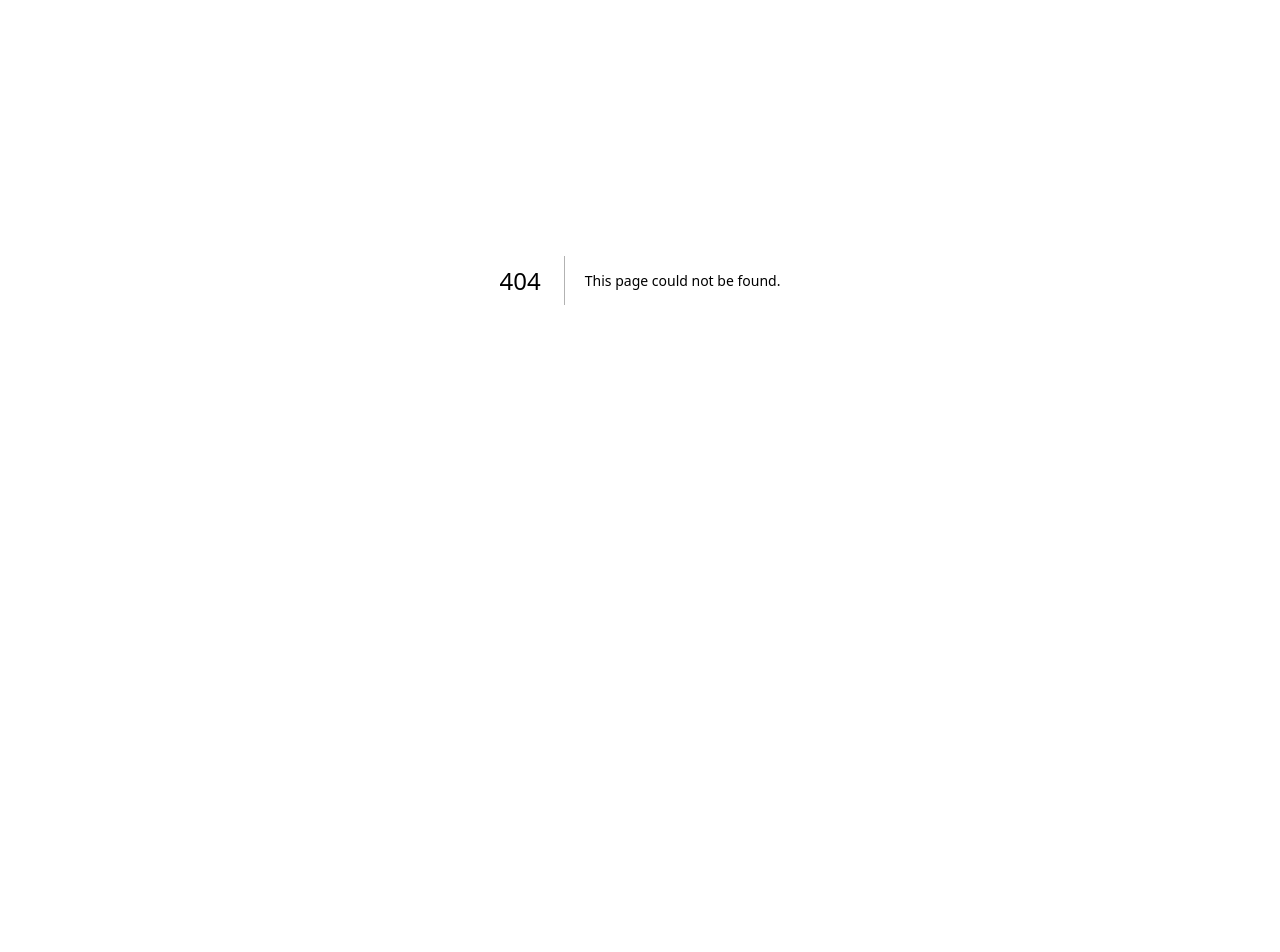
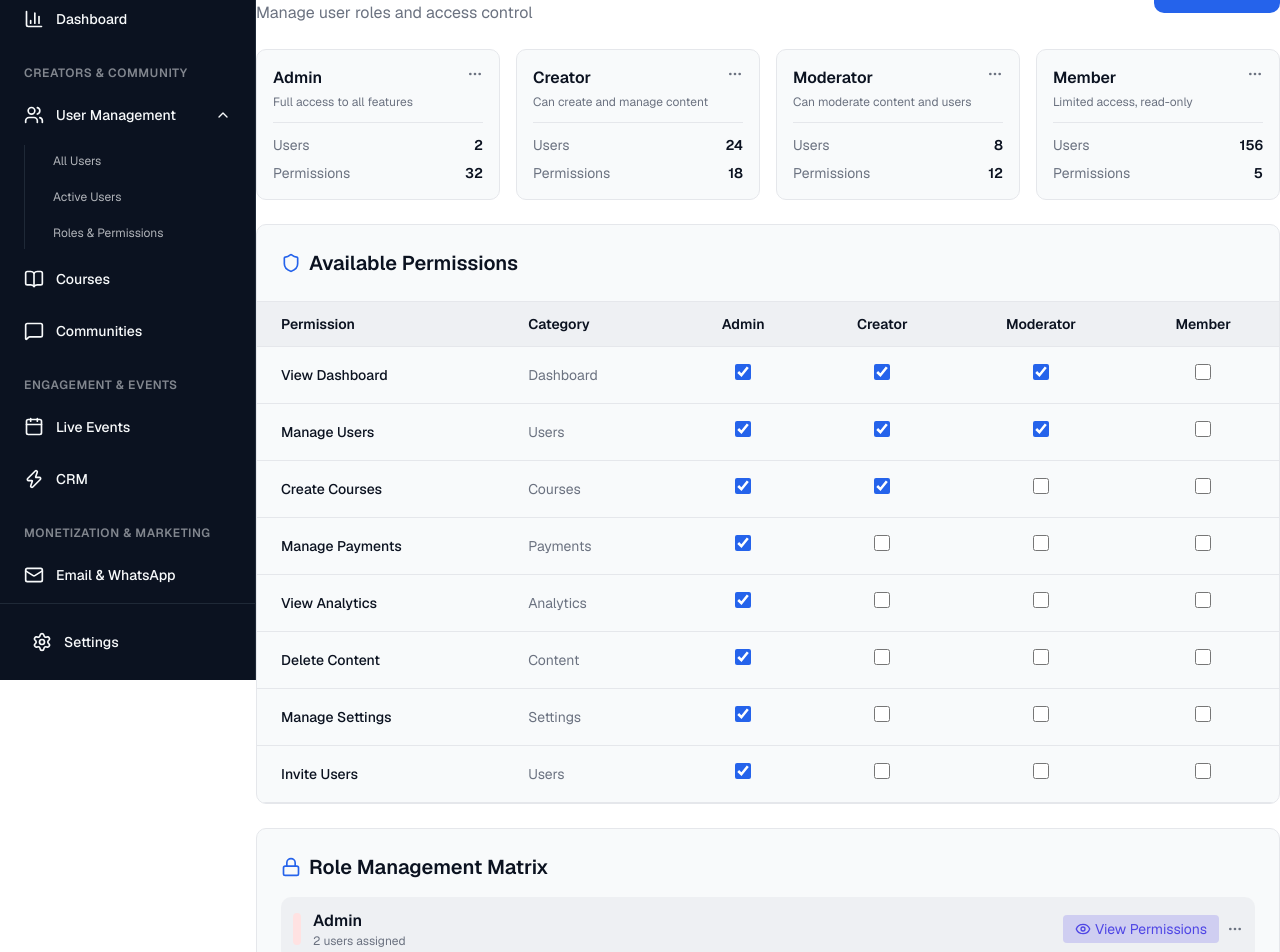
Before and after one commit to gamemestrow/creator-economy-new, a Next.js app: page /dashboard/users/roles in a window 1280 px wide. Before the commit this address had no page. Shown: the part 120-1072 px from the top of the page. Before the commit the page ends 800 px from the top, so only its background shows below. Built offline with nearby package versions, Linux system fonts and the light colour scheme.

Commit message:
feat: add roles and permissions management page

```diff
--- /dev/null
+++ b/app/dashboard/users/roles/page.tsx
@@ -0,0 +1,168 @@
+'use client'
+
+import { Plus, MoreHorizontal, Shield, Lock, Eye } from 'lucide-react'
+
+export default function RolesPage() {
+  const roles = [
+    {
+      id: 1,
+      name: 'Admin',
+      description: 'Full access to all features',
+      users: 2,
+      permissions: 32,
+      color: 'bg-red-100 text-red-800',
+    },
+    {
+      id: 2,
+      name: 'Creator',
+      description: 'Can create and manage content',
+      users: 24,
+      permissions: 18,
+      color: 'bg-blue-100 text-blue-800',
+    },
+    {
+      id: 3,
+      name: 'Moderator',
+      description: 'Can moderate content and users',
+      users: 8,
+      permissions: 12,
+      color: 'bg-purple-100 text-purple-800',
+    },
+    {
+      id: 4,
+      name: 'Member',
+      description: 'Limited access, read-only',
+      users: 156,
+      permissions: 5,
+      color: 'bg-green-100 text-green-800',
+    },
+  ]
+
+  const permissions = [
+    { id: 1, name: 'View Dashboard', category: 'Dashboard' },
+    { id: 2, name: 'Manage Users', category: 'Users' },
+    { id: 3, name: 'Create Courses', category: 'Courses' },
+    { id: 4, name: 'Manage Payments', category: 'Payments' },
+    { id: 5, name: 'View Analytics', category: 'Analytics' },
+    { id: 6, name: 'Delete Content', category: 'Content' },
+    { id: 7, name: 'Manage Settings', category: 'Settings' },
+    { id: 8, name: 'Invite Users', category: 'Users' },
+  ]
+
+  return (
+    <div className="flex flex-col gap-6">
+      {/* Header */}
+      <div className="flex items-center justify-between">
+        <div>
+          <h1 className="text-3xl font-bold text-foreground">Roles & Permissions</h1>
+          <p className="text-muted-foreground mt-1">Manage user roles and access control</p>
+        </div>
+        <button className="flex items-center gap-2 bg-primary text-primary-foreground px-4 py-2 rounded-lg hover:bg-primary/90 transition-colors">
+          <Plus className="w-4 h-4" />
+          New Role
+        </button>
+      </div>
+
+      {/* Roles Grid */}
+      <div className="grid grid-cols-1 md:grid-cols-2 lg:grid-cols-4 gap-4">
+        {roles.map((role) => (
+          <div key={role.id} className="bg-card border border-border rounded-lg p-4 hover:shadow-md transition-shadow">
+            <div className="flex items-start justify-between mb-3">
+              <div>
+                <h3 className="font-semibold text-foreground">{role.name}</h3>
+                <p className="text-xs text-muted-foreground mt-1">{role.description}</p>
+              </div>
+              <button className="text-muted-foreground hover:text-foreground">
+                <MoreHorizontal className="w-4 h-4" />
+              </button>
+            </div>
+            <div className="space-y-2 border-t border-border pt-3 mt-3">
+              <div className="flex justify-between items-center text-sm">
+                <span className="text-muted-foreground">Users</span>
+                <span className="font-semibold text-foreground">{role.users}</span>
+              </div>
+              <div className="flex justify-between items-center text-sm">
+                <span className="text-muted-foreground">Permissions</span>
+                <span className="font-semibold text-foreground">{role.permissions}</span>
+              </div>
+            </div>
+          </div>
+        ))}
+      </div>
+
+      {/* Permissions Table */}
+      <div className="bg-card border border-border rounded-lg overflow-hidden">
+        <div className="p-6 border-b border-border">
+          <h2 className="text-xl font-semibold text-foreground flex items-center gap-2">
+            <Shield className="w-5 h-5 text-primary" />
+            Available Permissions
+          </h2>
+        </div>
+        <div className="overflow-x-auto">
+          <table className="w-full">
+            <thead>
+              <tr className="border-b border-border bg-muted/50">
+                <th className="text-left px-6 py-3 text-sm font-semibold text-foreground">Permission</th>
+                <th className="text-left px-6 py-3 text-sm font-semibold text-foreground">Category</th>
+                <th className="text-center px-6 py-3 text-sm font-semibold text-foreground">Admin</th>
+                <th className="text-center px-6 py-3 text-sm font-semibold text-foreground">Creator</th>
+                <th className="text-center px-6 py-3 text-sm font-semibold text-foreground">Moderator</th>
+                <th className="text-center px-6 py-3 text-sm font-semibold text-foreground">Member</th>
+              </tr>
+            </thead>
+            <tbody>
+              {permissions.map((permission) => (
+                <tr key={permission.id} className="border-b border-border hover:bg-muted/50 transition-colors">
+                  <td className="px-6 py-4 text-sm font-medium text-foreground">{permission.name}</td>
+                  <td className="px-6 py-4 text-sm text-muted-foreground">{permission.category}</td>
+                  <td className="px-6 py-4 text-center">
+                    <input type="checkbox" defaultChecked className="w-4 h-4 accent-primary" />
+                  </td>
+                  <td className="px-6 py-4 text-center">
+                    <input type="checkbox" defaultChecked={permission.id <= 3} className="w-4 h-4 accent-primary" />
+                  </td>
+                  <td className="px-6 py-4 text-center">
+                    <input type="checkbox" defaultChecked={permission.id <= 2} className="w-4 h-4 accent-primary" />
+                  </td>
+                  <td className="px-6 py-4 text-center">
+                    <input type="checkbox" className="w-4 h-4 accent-primary" />
+                  </td>
+                </tr>
+              ))}
+            </tbody>
+          </table>
+        </div>
+      </div>
+
+      {/* Role Management Matrix */}
+      <div className="bg-card border border-border rounded-lg p-6">
+        <h2 className="text-xl font-semibold text-foreground mb-4 flex items-center gap-2">
+          <Lock className="w-5 h-5 text-primary" />
+          Role Management Matrix
+        </h2>
+        <div className="space-y-4">
+          {roles.map((role) => (
+            <div key={role.id} className="flex items-center justify-between p-3 bg-muted/50 rounded-lg">
+              <div className="flex items-center gap-3">
+                <div className={`w-2 h-8 rounded-full ${role.color.split(' ')[0]}`}></div>
+                <div>
+                  <h3 className="font-semibold text-foreground">{role.name}</h3>
+                  <p className="text-xs text-muted-foreground">{role.users} users assigned</p>
+                </div>
+              </div>
+              <div className="flex items-center gap-2">
+                <button className="flex items-center gap-1 px-3 py-1 text-sm rounded bg-secondary/20 text-secondary hover:bg-secondary/30 transition-colors">
+                  <Eye className="w-4 h-4" />
+                  View Permissions
+                </button>
+                <button className="text-muted-foreground hover:text-foreground transition-colors">
+                  <MoreHorizontal className="w-4 h-4" />
+                </button>
+              </div>
+            </div>
+          ))}
+        </div>
+      </div>
+    </div>
+  )
+}
```
